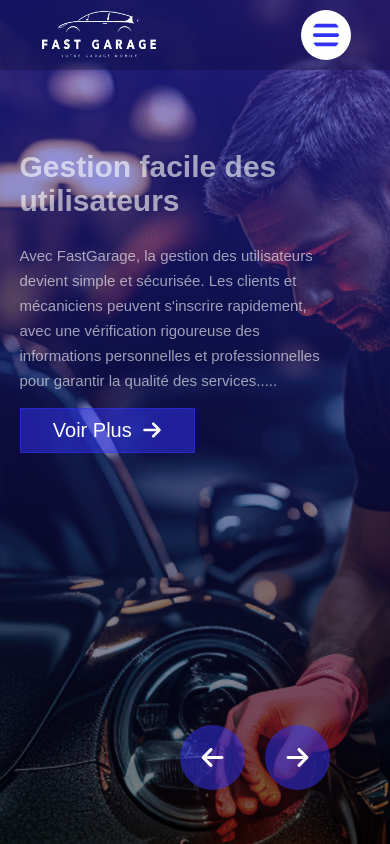
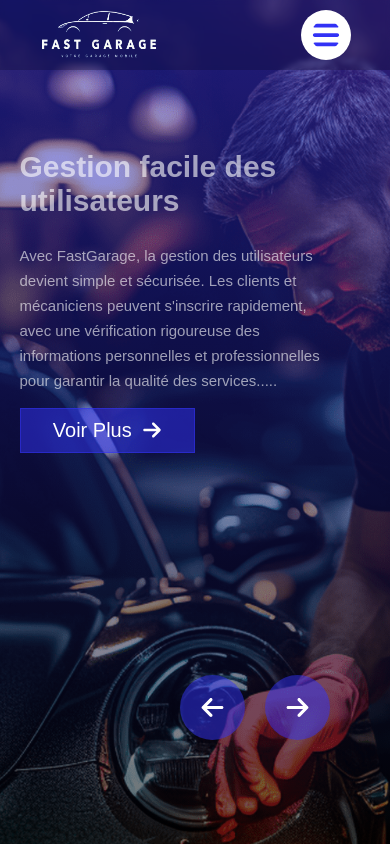
Before and after one commit to kodjaouabed/fast, a React (Create React App) app in the folder front-endfast/: page / in a window 390 px wide. Built offline with nearby package versions, Linux system fonts and the light colour scheme.

Commit message:
jhfkdhfjkfhfkfj

```diff
--- a/front-endfast/src/acceuil.css
+++ b/front-endfast/src/acceuil.css
@@ -150,7 +150,7 @@
 @media screen and (max-width:700px) {
     .conteneur_bg span{
         position: absolute;
-        bottom: 50px;
+        bottom: 100px;
         right: 60px;
 
     }
```
